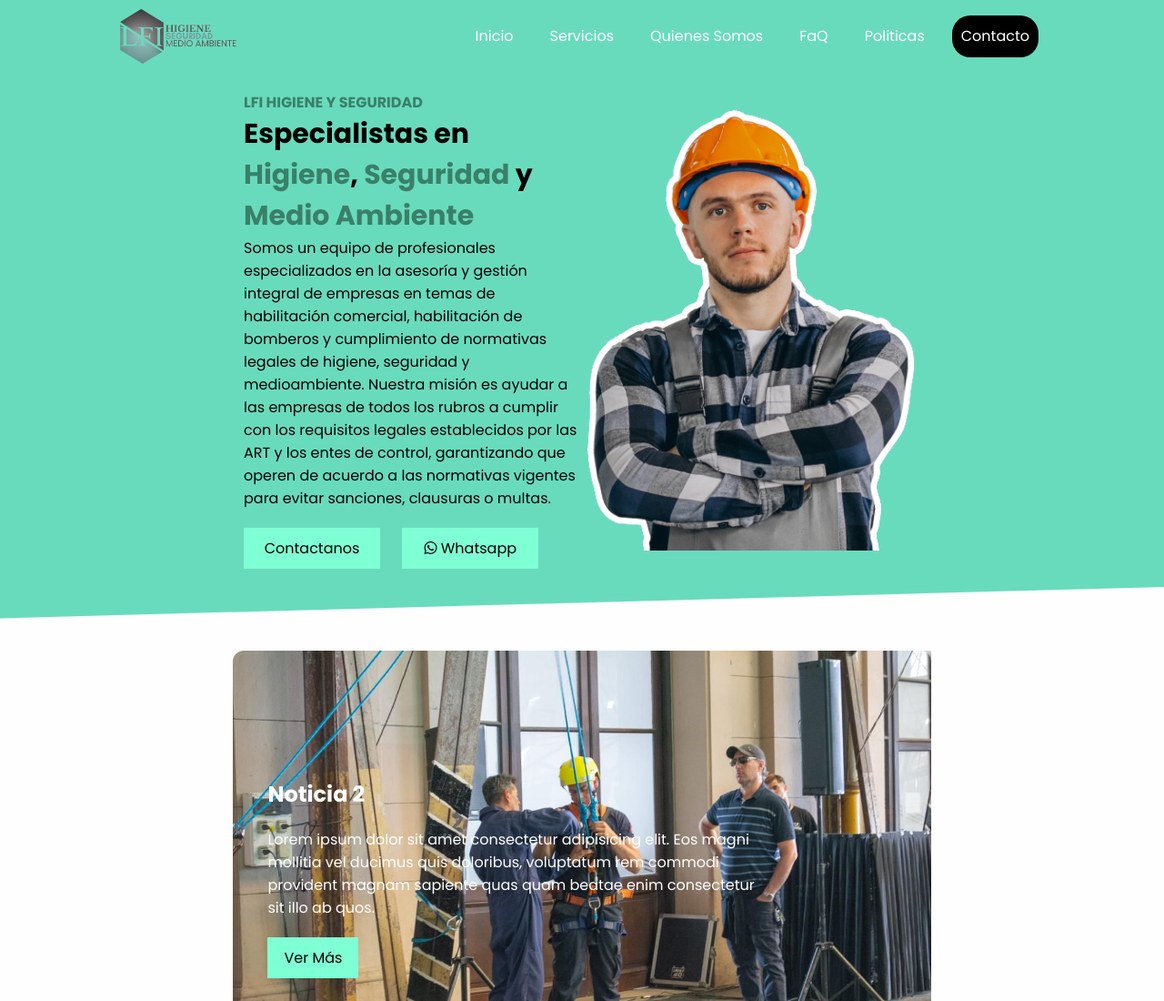
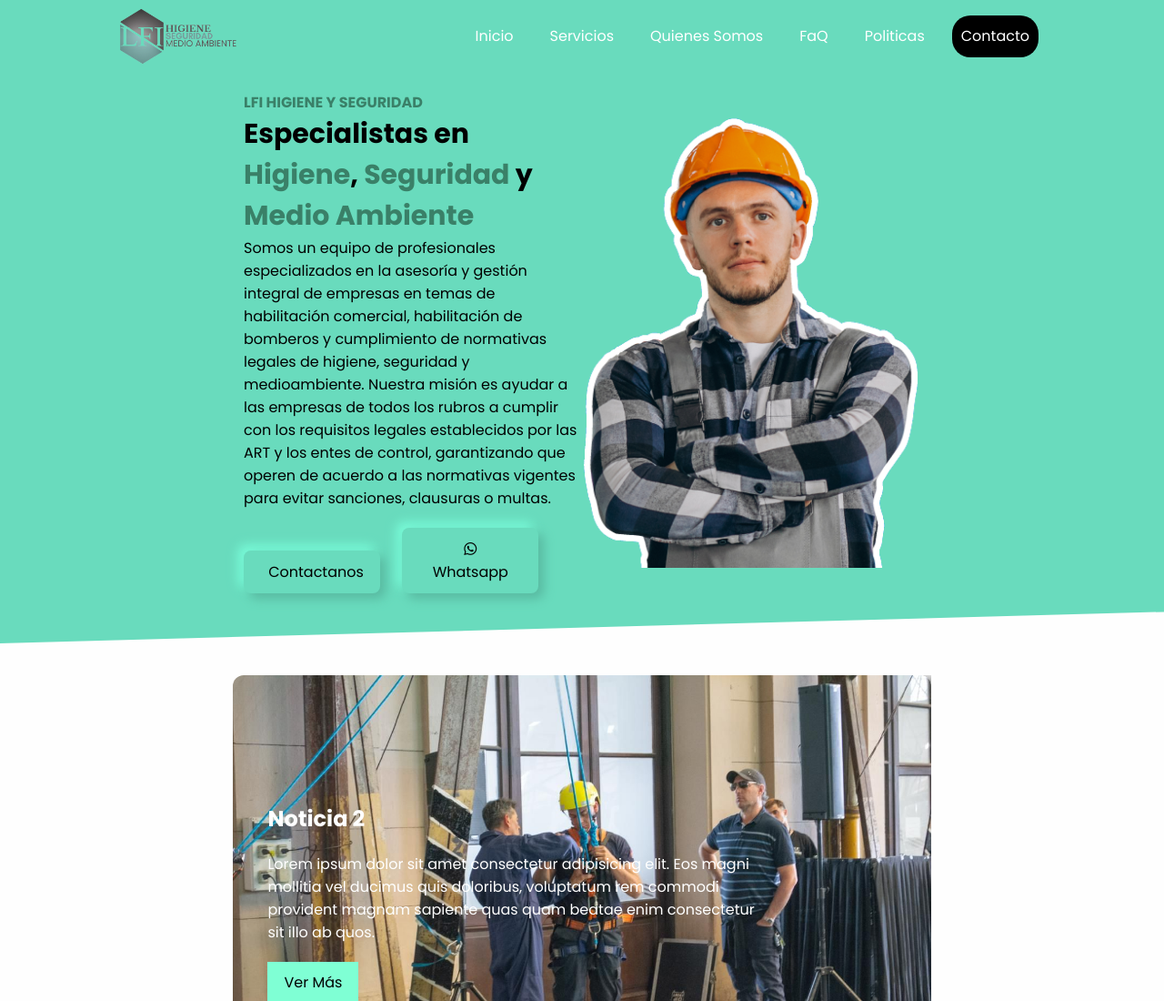
Before and after one commit to Saiperex/higieneyseguridad, a plain HTML site: page index.html in a window 1280 px wide. Shown: the top 1100 px of the page at 91% size. Drawn offline with nearby package versions, Linux system fonts and the light colour scheme.

Commit message:
Arreglado

```diff
--- a/style.css
+++ b/style.css
@@ -124,10 +124,15 @@ body
     display: inline-block;
     padding: 10px;
     width: 150px;
+    margin: 20px 20px 0 0;
+    color: #000;
+    padding: 0.7em 1.7em;
+    border-radius: 0.5em;
+    background: #69dbbd;
+    cursor: none;
+    transition: all 0.3s;
+    box-shadow: 6px 6px 12px #59baa1, -6px -6px 12px #79fcd9;
     text-align: center;
-    margin: 20px 20px 0 0;
-    background-color: aquamarine;
-    color: #000;
 }
 .bg_img
 {
```
Also changed, not shown: servicios.html (+1 -1 lines).
